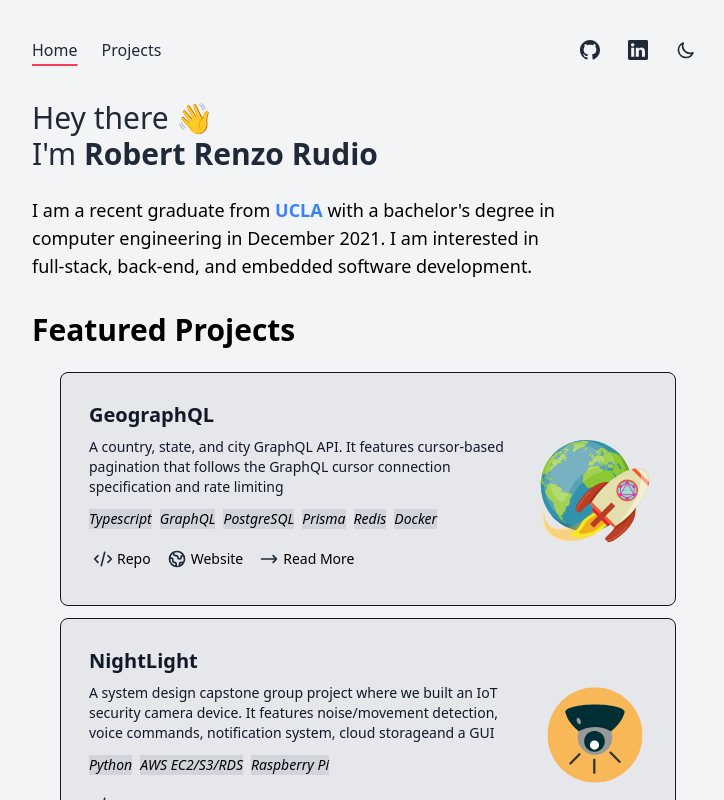
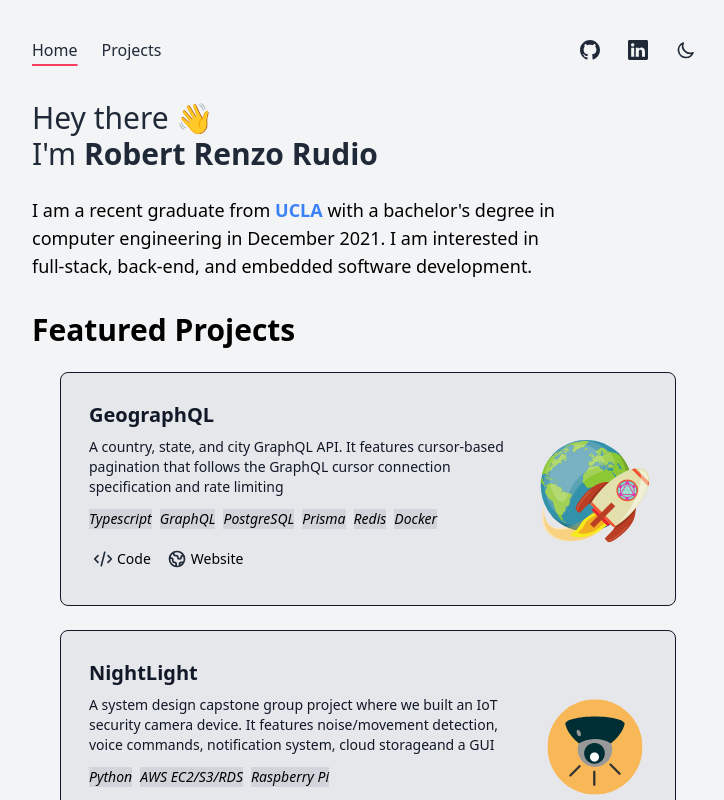
Before and after one commit to robertrenzorudio/robertrenzo.rudio.dev, a Next.js app: page / in a window 1280 px wide. Shown: the top 800 px of the page, without its empty margins (272-996 px from the left). Built offline with nearby package versions, Linux system fonts and the light colour scheme.

Commit message:
Adjust spacing

```diff
--- a/components/FeatuedProjects.tsx
+++ b/components/FeatuedProjects.tsx
@@ -6,9 +6,9 @@
 
 const FeatuedProjects = (props: Props) => {
   return (
-    <div className="flex flex-col max-w-2xl 2xl:max-w-4xl mx-auto w-full md:px-0 space-y-6 p-8">
+    <div className="flex flex-col max-w-2xl 2xl:max-w-4xl mx-auto w-full md:px-0 space-y-6 p-8 pb-4">
       <h1 className="text-3xl font-extrabold">Featured Projects</h1>
-      <div className="flex flex-col space-y-3 pb-4">
+      <div className="flex flex-col space-y-6 pb-4">
         {featuredProjects.map(
           ({ name, description, imgSrc, imgAlt, techStack, links }) => (
             <ProjectCard
--- a/components/ProjectCard.tsx
+++ b/components/ProjectCard.tsx
@@ -65,7 +65,7 @@
           ))}
         </div>
         <div className="flex space-x-2 mt-3 flex-wrap -ml-2">
-          <Action link={links.repo} linkType="Repo" icon={CodeIcon} />
+          <Action link={links.repo} linkType="Code" icon={CodeIcon} />
           {links.website && (
             <Action link={links.website} linkType="Website" icon={GlobeIcon} />
           )}
--- a/constants.tsx
+++ b/constants.tsx
@@ -18,7 +18,6 @@
     links: {
       repo: 'https://github.com/robertrenzorudio/geographql',
       website: 'https://geographql.netlify.app',
-      read: '/',
     },
     techStack: [
       'Typescript',
--- a/pages/index.tsx
+++ b/pages/index.tsx
@@ -1,4 +1,5 @@
 import type { NextPage } from 'next';
+import Contact from '../components/Contact';
 import Container from '../components/Container';
 import FeatuedProjects from '../components/FeatuedProjects';
 import Intro from '../components/Intro';
@@ -8,6 +9,7 @@
     <Container>
       <Intro />
       <FeatuedProjects />
+      <Contact />
     </Container>
   );
 };
```
